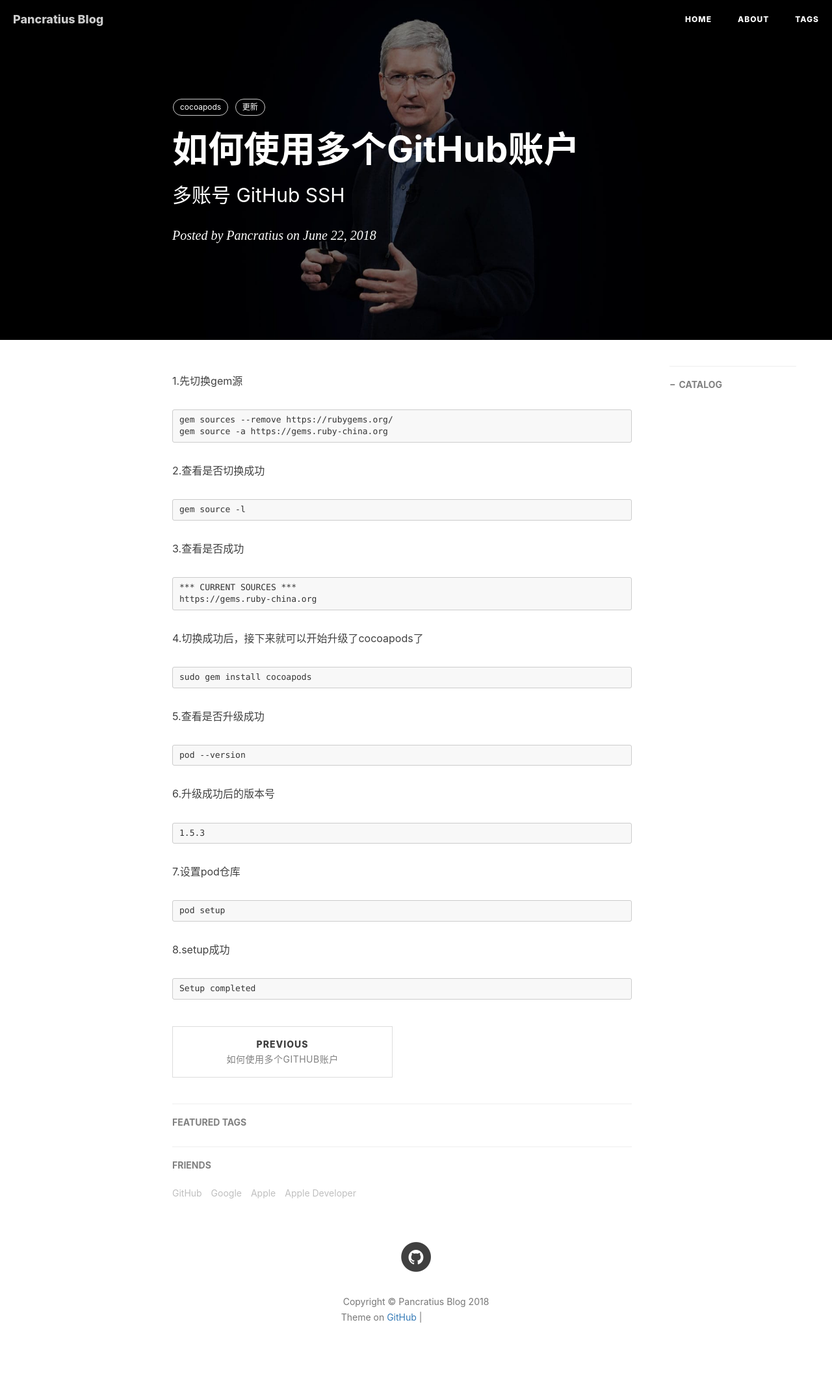
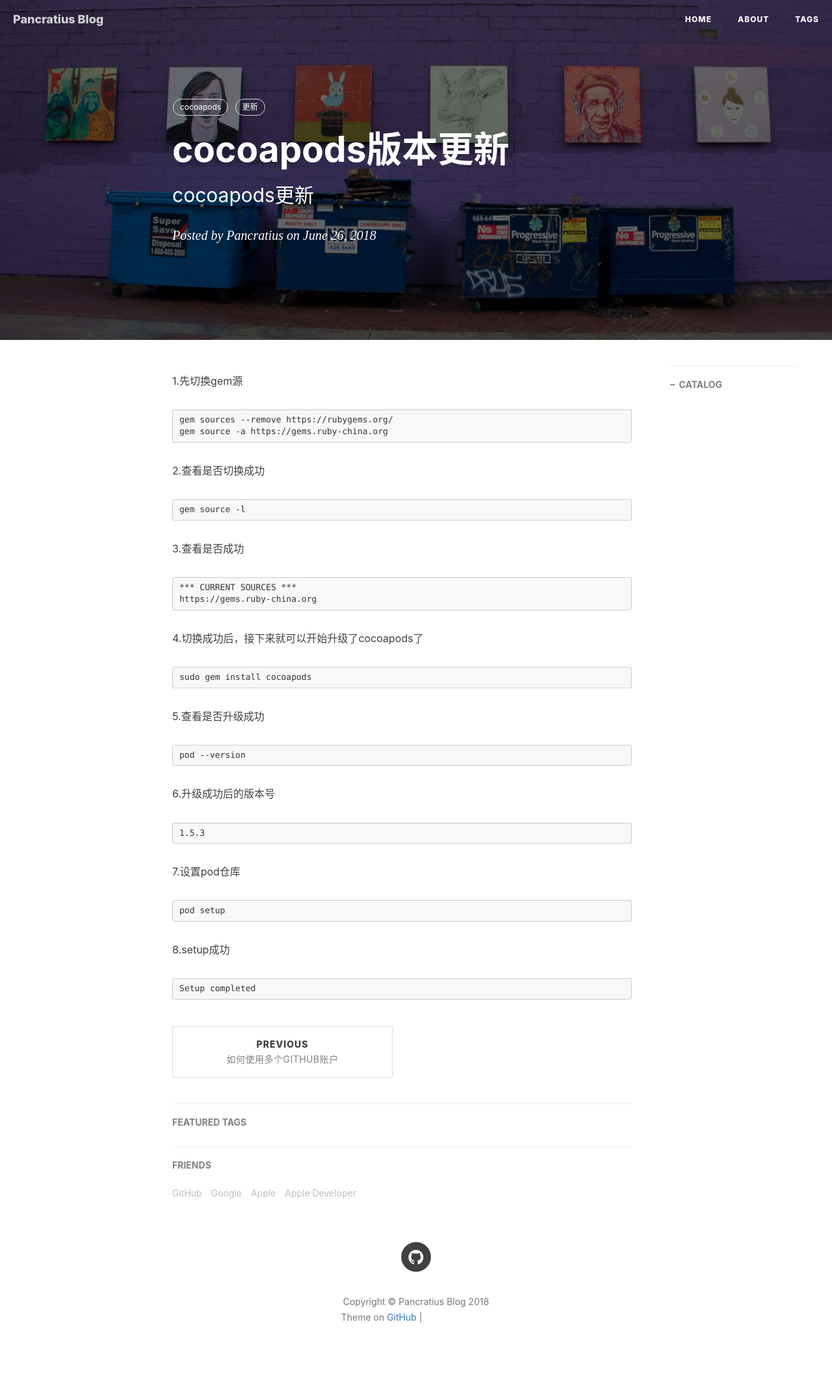
Before and after one commit to Pancratius/pancratius.github.io, a Jekyll site: the page built from _posts/2018-06-26-cocoapods版本更新.md, in a window 1280 px wide. Shown: the whole page at 65% size. Built offline with Jekyll 4.4.1, drawn with Linux system fonts in a browser that asks for light colours; nearby versions of some CDN libraries; comment, search, counter and statistics services are not loaded; grey boxes are pictures that could not be loaded.

Commit message:
Update 2018-06-26-cocoapods版本更新.md
update back image

```diff
--- a/_posts/2018-06-26-cocoapods版本更新.md
+++ b/_posts/2018-06-26-cocoapods版本更新.md
@@ -1,10 +1,10 @@
 ---
 layout:     post
-title:      如何使用多个GitHub账户
-subtitle:   多账号 GitHub SSH
-date:       2018-06-22
+title:      cocoapods版本更新
+subtitle:   cocoapods更新
+date:       2018-06-26
 author:     Pancratius
-header-img: img/post-bg-cook.jpg
+header-img: img/home-bg-art.jpg
 catalog: true
 tags:
     - cocoapods
```
